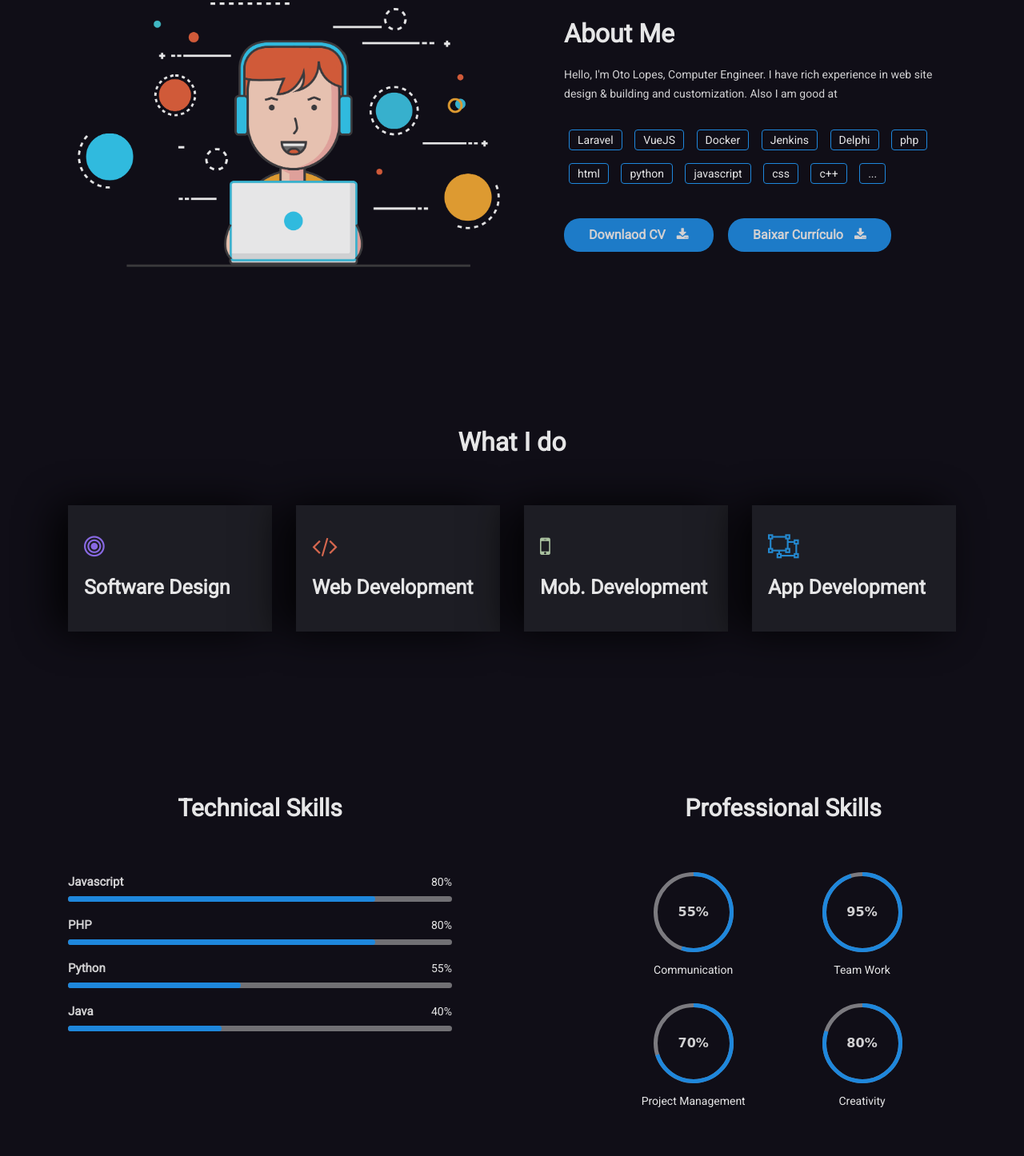
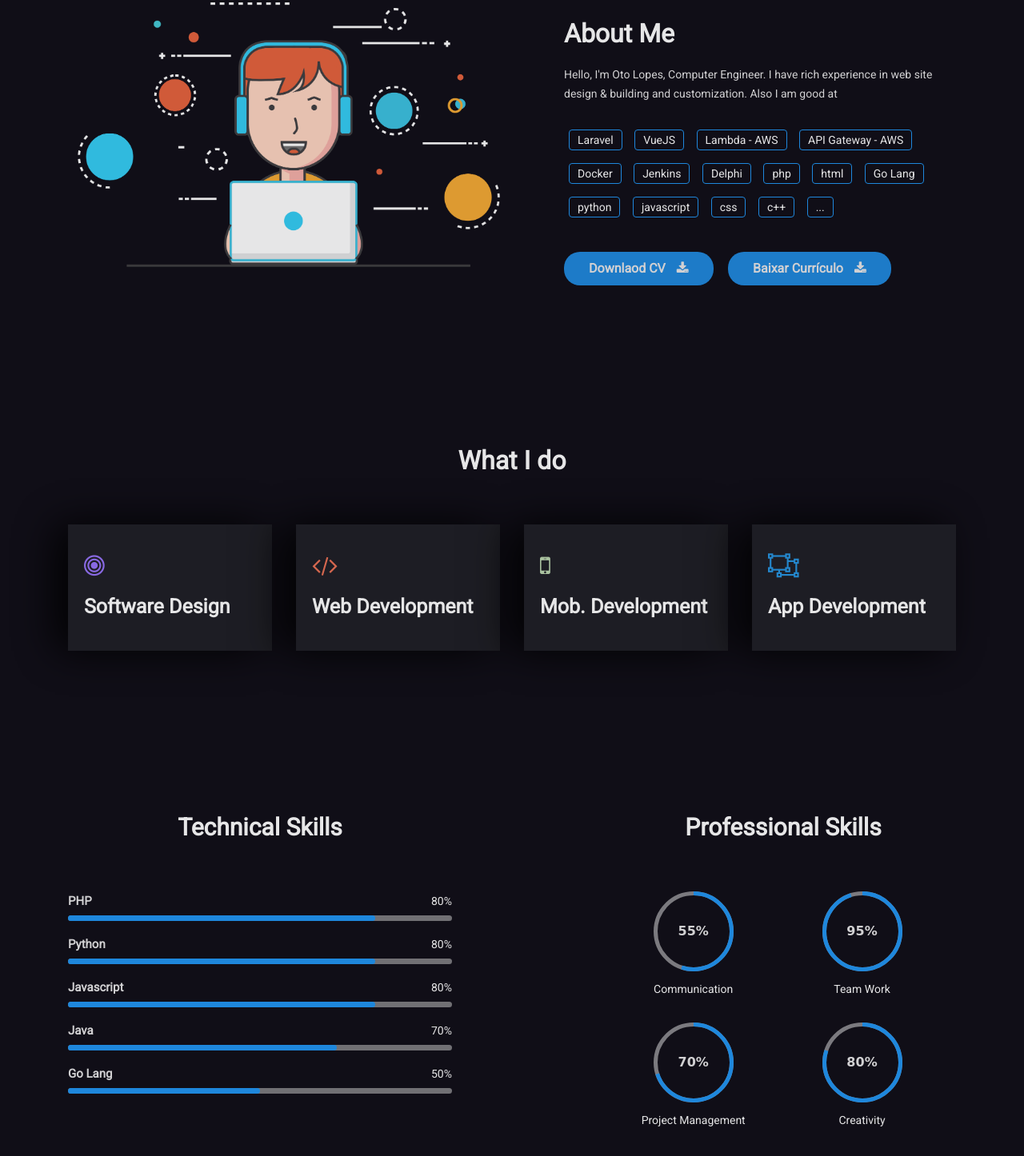
Before and after one commit to Otooo/otooo, a plain HTML site: page index.html in a window 1280 px wide. Shown: the part 887-2333 px from the top of the page at 80% size. Drawn offline with Linux system fonts and the light colour scheme; some packages are replaced by stand-ins of ours.

Commit message:
Updating info

```diff
--- a/index.html
+++ b/index.html
@@ -169,11 +169,14 @@
                                 <ul>
                                     <li><span>Laravel</span></li>
                                     <li><span>VueJS</span></li>
+                                    <li><span>Lambda - AWS</span></li>
+                                    <li><span>API Gateway - AWS</span></li>
                                     <li><span>Docker</span></li>
                                     <li><span>Jenkins</span></li>
                                     <li><span>Delphi</span></li>
                                     <li><span>php</span></li>
                                     <li><span>html</span></li>
+                                    <li><span>Go Lang</span></li>
                                     <li><span>python</span></li>
                                     <li><span>javascript</span></li>
                                     <li><span>css</span></li>
@@ -399,17 +402,6 @@
                                         <div class="candidatos">
                                             <div class="parcial">
                                                 <div class="info">
-                                                    <div class="nome">Javascript</div>
-                                                    <div class="percentagem-num">80%</div>
-                                                </div>
-                                                <div class="progressBar">
-                                                    <div class="percentagem" style="width: 80%;"></div>
-                                                </div>
-                                            </div>
-                                        </div>
-                                        <div class="candidatos">
-                                            <div class="parcial">
-                                                <div class="info">
                                                     <div class="nome">PHP</div>
                                                     <div class="percentagem-num">80%</div>
                                                 </div>
@@ -422,21 +414,44 @@
                                             <div class="parcial">
                                                 <div class="info">
                                                     <div class="nome">Python</div>
-                                                    <div class="percentagem-num">55%</div>
+                                                    <div class="percentagem-num">80%</div>
                                                 </div>
                                                 <div class="progressBar">
-                                                    <div class="percentagem" style="width: 45%;"></div>
+                                                    <div class="percentagem" style="width: 80%;"></div>
                                                 </div>
                                             </div>
                                         </div>
                                         <div class="candidatos">
                                             <div class="parcial">
                                                 <div class="info">
-                                                    <div class="nome">Java</div>
-                                                    <div class="percentagem-num">40%</div>
+                                                    <div class="nome">Javascript</div>
+                                                    <div class="percentagem-num">80%</div>
                                                 </div>
                                                 <div class="progressBar">
-                                                    <div class="percentagem" style="width: 40%;"></div>
+                                                    <div class="percentagem" style="width: 80%;"></div>
+                                                </div>
+                                            </div>
+                                        </div>
+
+                                        <div class="candidatos">
+                                            <div class="parcial">
+                                                <div class="info">
+                                                    <div class="nome">Java</div>
+                                                    <div class="percentagem-num">70%</div>
+                                                </div>
+                                                <div class="progressBar">
+                                                    <div class="percentagem" style="width: 70%;"></div>
+                                                </div>
+                                            </div>
+                                        </div>
+                                        <div class="candidatos">
+                                            <div class="parcial">
+                                                <div class="info">
+                                                    <div class="nome">Go Lang</div>
+                                                    <div class="percentagem-num">50%</div>
+                                                </div>
+                                                <div class="progressBar">
+                                                    <div class="percentagem" style="width: 50%;"></div>
                                                 </div>
                                             </div>
                                         </div>
```
